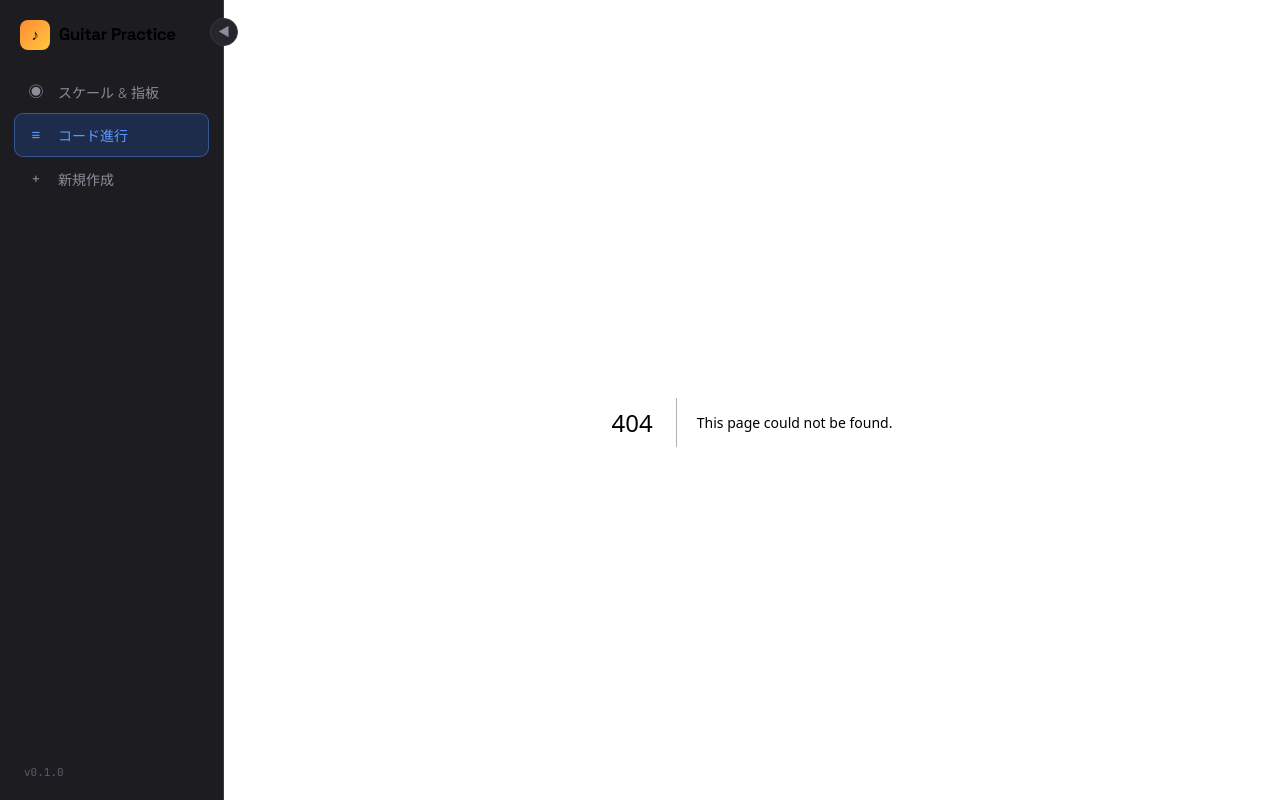
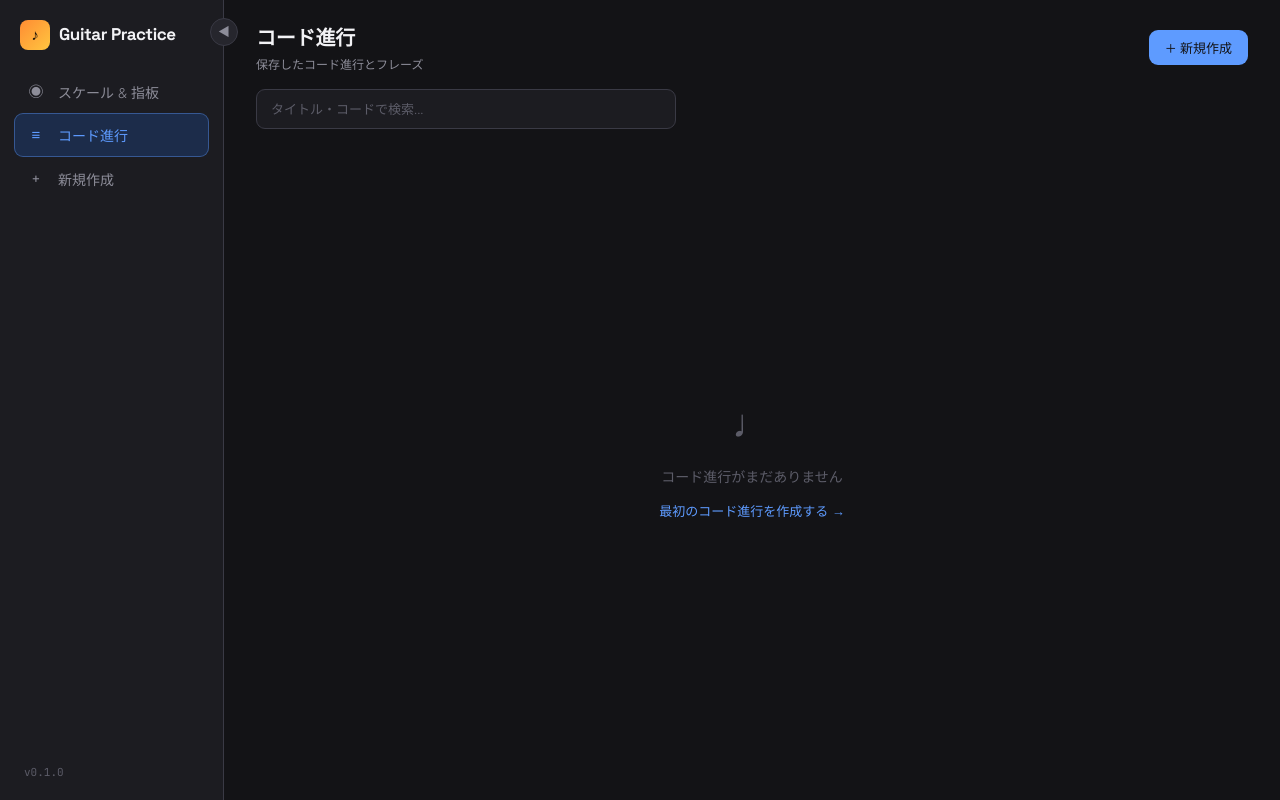
Before and after one commit to bebe-dax/guitar-practice-app, a Next.js app: page /progressions in a window 1280 px wide. Before the commit this address had no page. Built offline with nearby package versions, Linux system fonts and the light colour scheme.

Commit message:
feat: コード進行一覧ページの実装

```diff
--- /dev/null
+++ b/src/app/progressions/page.tsx
@@ -0,0 +1,64 @@
+'use client'
+
+import { useState } from 'react'
+import Link from 'next/link'
+import { useProgressions } from '@/hooks/useProgressions'
+import ProgressionCard from '@/components/progression/ProgressionCard'
+
+export default function ProgressionsPage() {
+  const { progressions } = useProgressions()
+  const [search, setSearch] = useState('')
+
+  const filtered = progressions.filter(p =>
+    p.title.toLowerCase().includes(search.toLowerCase()) ||
+    p.chords.some(c => c.toLowerCase().includes(search.toLowerCase()))
+  )
+
+  return (
+    <div className="flex flex-col h-full gap-4">
+      <div className="flex items-center justify-between flex-shrink-0">
+        <div>
+          <div className="text-[20px] font-bold tracking-[-0.01em] font-jp">コード進行</div>
+          <div className="text-[12px] text-text-sec mt-[3px] font-jp">保存したコード進行とフレーズ</div>
+        </div>
+        <Link href="/progressions/new">
+          <button className="text-[13px] font-medium font-jp px-[16px] py-[8px] rounded-[9px] bg-accent text-bg hover:opacity-90 transition-opacity">
+            + 新規作成
+          </button>
+        </Link>
+      </div>
+
+      <div className="flex gap-3 items-center flex-shrink-0">
+        <input
+          type="text"
+          placeholder="タイトル・コードで検索..."
+          value={search}
+          onChange={e => setSearch(e.target.value)}
+          className="flex-1 max-w-[420px] text-[13px] font-jp px-[14px] py-[9px] rounded-[9px] bg-surface border border-border text-text-pri placeholder:text-text-mut outline-none focus:border-accent/60 transition-colors"
+        />
+      </div>
+
+      {filtered.length === 0 ? (
+        <div className="flex-1 flex flex-col items-center justify-center gap-3 text-text-mut">
+          <div className="text-[40px]">♩</div>
+          <div className="text-[14px] font-jp">
+            {search ? '検索結果がありません' : 'コード進行がまだありません'}
+          </div>
+          {!search && (
+            <Link href="/progressions/new">
+              <span className="text-[13px] text-accent hover:underline cursor-pointer font-jp">
+                最初のコード進行を作成する →
+              </span>
+            </Link>
+          )}
+        </div>
+      ) : (
+        <div className="grid gap-[14px] overflow-y-auto" style={{ gridTemplateColumns: 'repeat(3, 1fr)' }}>
+          {filtered.map((progression, i) => (
+            <ProgressionCard key={progression.id} progression={progression} index={i} />
+          ))}
+        </div>
+      )}
+    </div>
+  )
+}
--- /dev/null
+++ b/src/components/progression/ProgressionCard.tsx
@@ -0,0 +1,80 @@
+import Link from 'next/link'
+import type { Progression } from '@/types/progression'
+
+const ACCENT_COLORS = [
+  'var(--color-accent)',
+  'var(--color-purple)',
+  'var(--color-amber)',
+] as const
+
+type Props = {
+  progression: Progression
+  index: number
+}
+
+function formatDate(iso: string): string {
+  const d = new Date(iso)
+  const y = d.getFullYear()
+  const m = String(d.getMonth() + 1).padStart(2, '0')
+  const day = String(d.getDate()).padStart(2, '0')
+  return `${y}/${m}/${day}`
+}
+
+function formatScale(scale: string): string {
+  return scale.replace(/\b\w/g, c => c.toUpperCase())
+}
+
+export default function ProgressionCard({ progression, index }: Props) {
+  const accentColor = ACCENT_COLORS[index % ACCENT_COLORS.length]
+
+  return (
+    <Link href={`/progressions/${progression.id}`}>
+      <div
+        className="relative flex flex-col bg-surface border border-border rounded-[13px] p-[18px_18px_16px_22px] overflow-hidden cursor-pointer transition-all duration-150 hover:border-text-mut hover:-translate-y-px h-full"
+      >
+        <div className="absolute left-0 top-0 bottom-0 w-1" style={{ background: accentColor }} />
+
+        <div className="flex justify-between items-center mb-[11px]">
+          <span
+            className="text-[11px] font-jp px-[11px] py-[3px] rounded-full border"
+            style={{
+              color: accentColor,
+              background: `color-mix(in srgb, ${accentColor} 16%, transparent)`,
+              borderColor: `color-mix(in srgb, ${accentColor} 40%, transparent)`,
+            }}
+          >
+            コード進行
+          </span>
+          <span className="text-[11px] text-text-mut font-mono">
+            {formatDate(progression.createdAt)}
+          </span>
+        </div>
+
+        <h3 className="text-[15px] font-bold font-jp mb-[5px] leading-snug">
+          {progression.title}
+        </h3>
+
+        <div className="text-[12px] text-text-sec font-mono mb-[12px]">
+          Key: {progression.key} / {formatScale(progression.scale)}
+        </div>
+
+        <div className="flex gap-[6px] flex-wrap mb-[11px]">
+          {progression.chords.map((chord, i) => (
+            <span
+              key={i}
+              className="font-mono text-[12px] font-medium px-[11px] py-1 bg-surface2 rounded-full text-text-sec"
+            >
+              {chord}
+            </span>
+          ))}
+        </div>
+
+        {progression.memo && (
+          <div className="text-[12px] text-text-mut font-jp leading-[1.5] mt-auto">
+            {progression.memo}
+          </div>
+        )}
+      </div>
+    </Link>
+  )
+}
```
